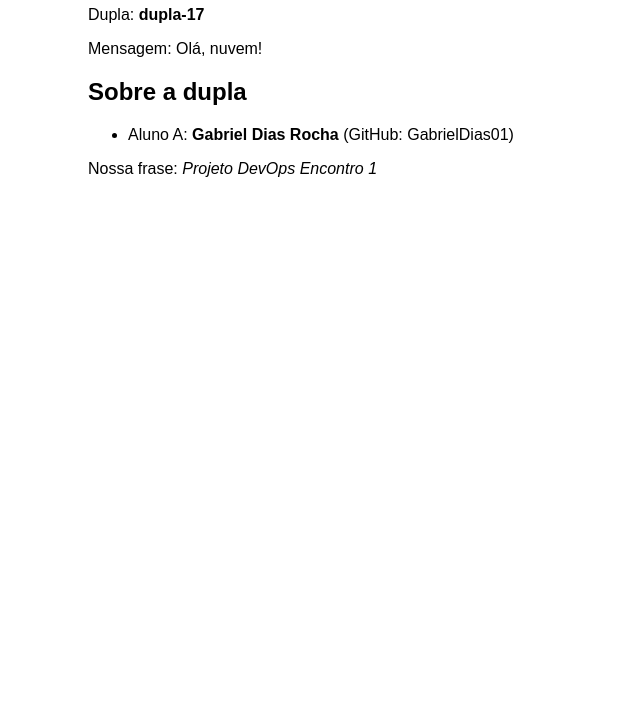
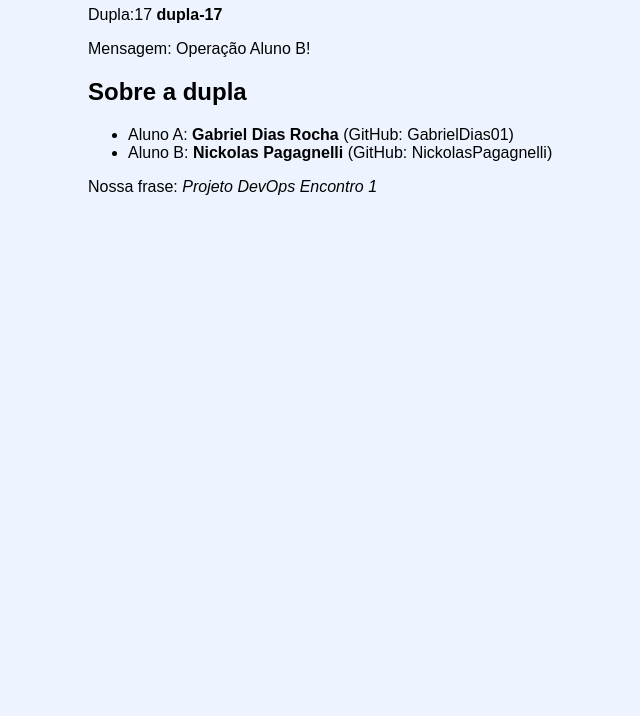
Before and after one commit to GabrielDias01/projeto-devops-dupla17, a plain HTML site: page site/index.html in a window 1280 px wide. Shown: the part 84-800 px from the top of the page, without its empty margins (232-872 px from the left). Drawn offline with Linux system fonts and the light colour scheme.

Commit message:
Aplica varição da dupla

```diff
--- a/site/index.html
+++ b/site/index.html
@@ -6,17 +6,19 @@
  <title>Projeto DevOps</title>
  <style>
  body { font-family: sans-serif; max-width: 40rem; margin: 2rem auto; background:
-#ffffff; }
+#eef4ff; }
  h1 { color: #c0392b; }
  </style>
 </head>
 <body>
  <h1>Projeto DevOps</h1>
- <p>Dupla: <strong>dupla-17</strong></p>
- <p>Mensagem: Olá, nuvem!</p>
+ <p>Dupla:17 <strong>dupla-17</strong></p>
+ <p>Mensagem: Operação Aluno B!</p>
  <h2>Sobre a dupla</h2>
  <ul>
  <li>Aluno A: <strong>Gabriel Dias Rocha</strong> (GitHub: GabrielDias01)</li>
+ <li>Aluno B: <strong>Nickolas Pagagnelli </strong> (GitHub: NickolasPagagnelli)</li>
+
  </ul>
  <p>Nossa frase: <em>Projeto DevOps Encontro 1</em></p>
 </body>
```
